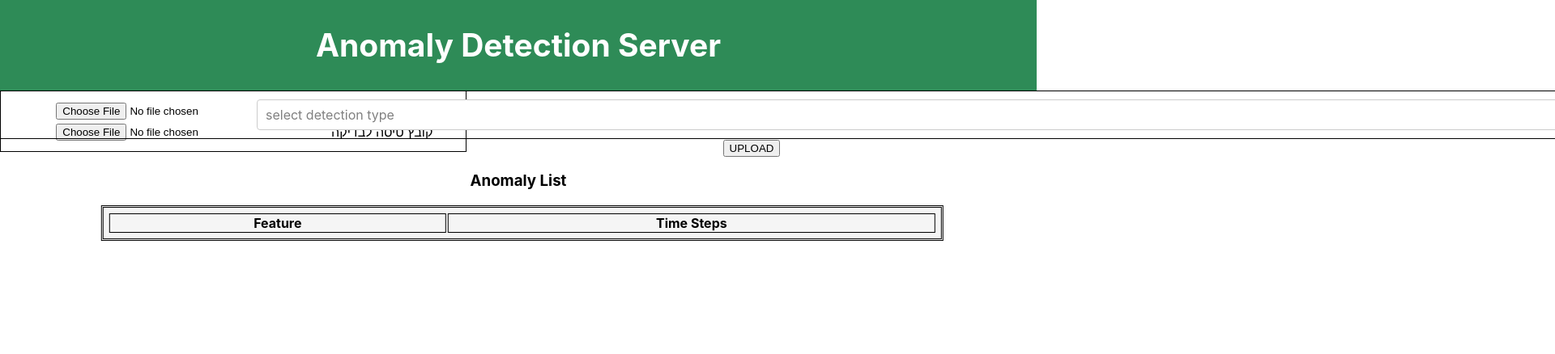
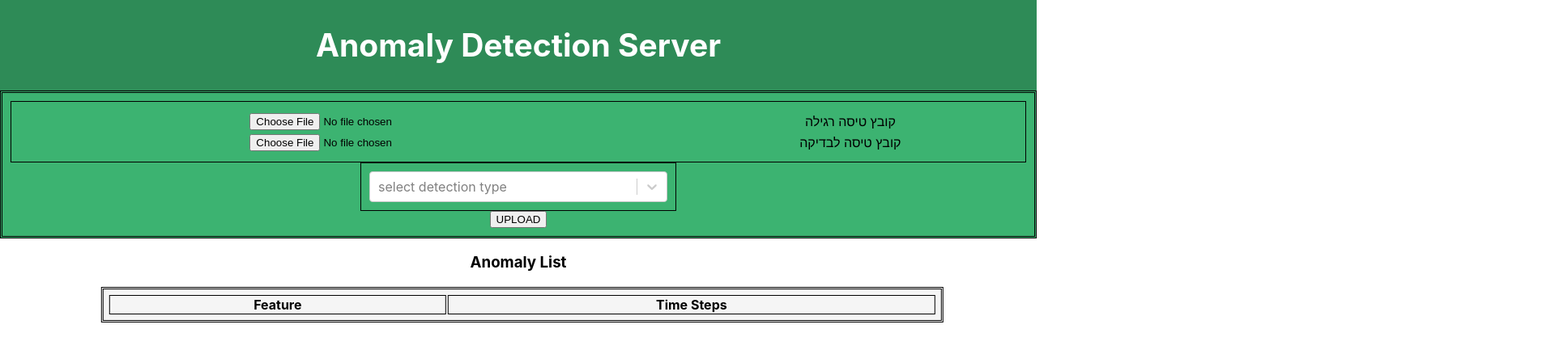
Before and after one commit to Ellakh/Anomaly-Detection-WebApp, a React (Create React App) app in the folder view/: page / in a window 1280 px wide. Shown: the top 438 px of the page at 81% size, 1920 px wide, since content can reach past the window. Built offline with nearby package versions, Linux system fonts and the light colour scheme.

Commit message:
its pretty

```diff
--- a/view/src/App.css
+++ b/view/src/App.css
@@ -1,5 +1,7 @@
 .App {
   text-align: center;
+  align-items: center;
+
   height: 100%;
 }
 
@@ -38,7 +40,7 @@
 }
 
 /* my code */
-.search_From {
+.form_ {
   background-color: mediumseagreen;
   display: flex;
   flex-direction: column;
@@ -49,17 +51,18 @@
 }
 
 .Table_File {
-  width: 45%;
-  float: left;
+  background-color: mediumseagreen;
+  width: 100%;
   border: 1px solid;
   padding: 10px;
 }
 
 .select_{
-  width: 764%;
+  width: 500%;
+  background-color: mediumseagreen;
   padding: 10px;
   border: 1px solid;
-  left: -259px;
+  left: -200%;
 }
 
 .ResultTableTH_{
--- a/view/src/App.js
+++ b/view/src/App.js
@@ -14,7 +14,8 @@ function App() {
       <header className="App-header">
         <h2>Anomaly Detection Server</h2>
       </header>
-      <form action="/detect" method="post" encType="multipart/form-data" name="searchFrom" target="result">
+
+      <form action="/detect" method="post" encType="multipart/form-data" name="searchFrom" target="result" className="form_">
         <table className="Table_File">
           <tr>
             <td><input type="file" name="normal_file"/></td>
@@ -32,17 +33,13 @@ function App() {
               </Select>
           </div>
 
-          <div>
             <input type="submit" value="UPLOAD" name="submit"/>
-          </div>
-
       </form>
 
         <h3>Anomaly List</h3>
         <div className="result_">
             <ResultData/>
         </div>
-
     </div>
   );
 }
```
